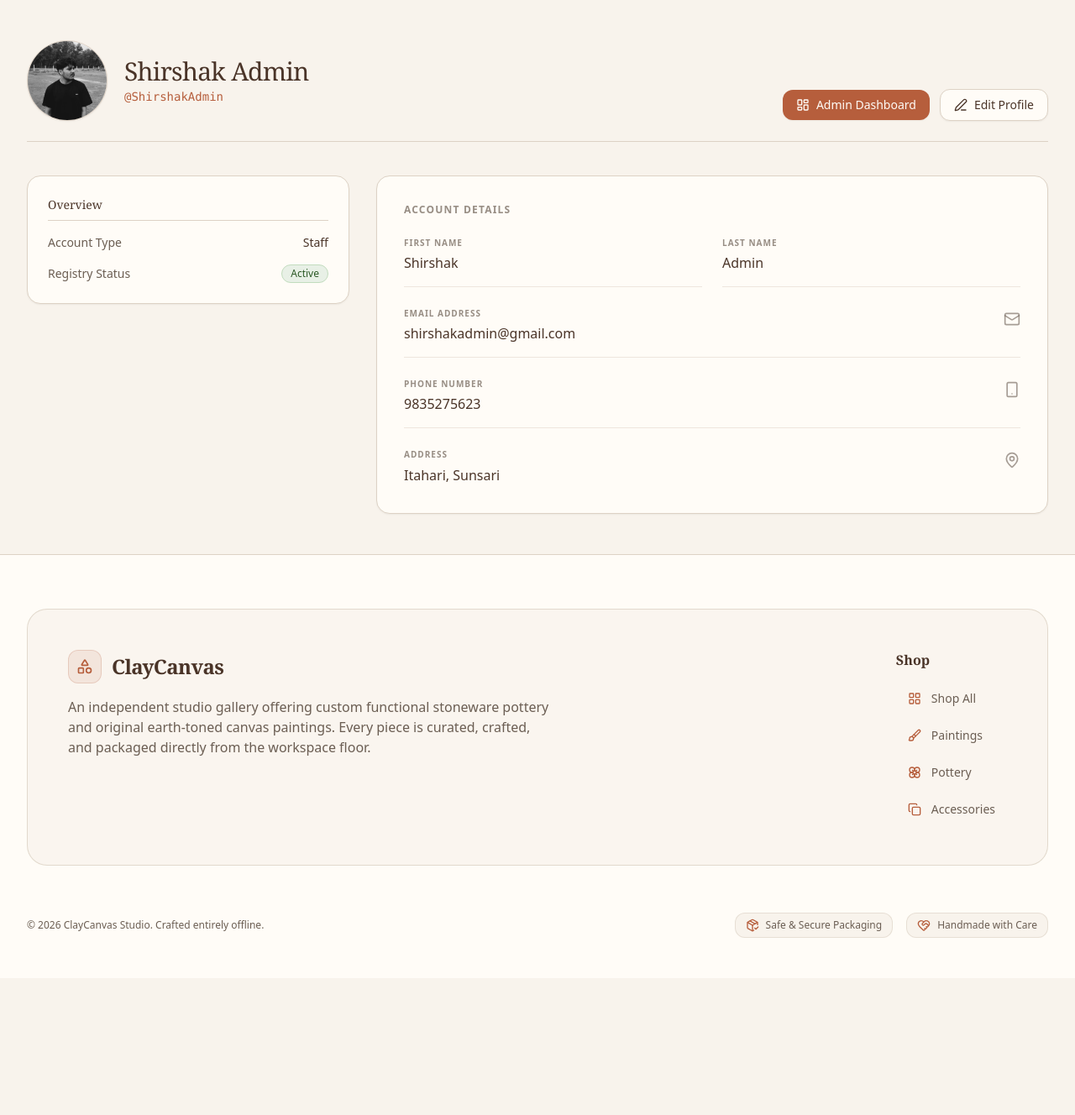
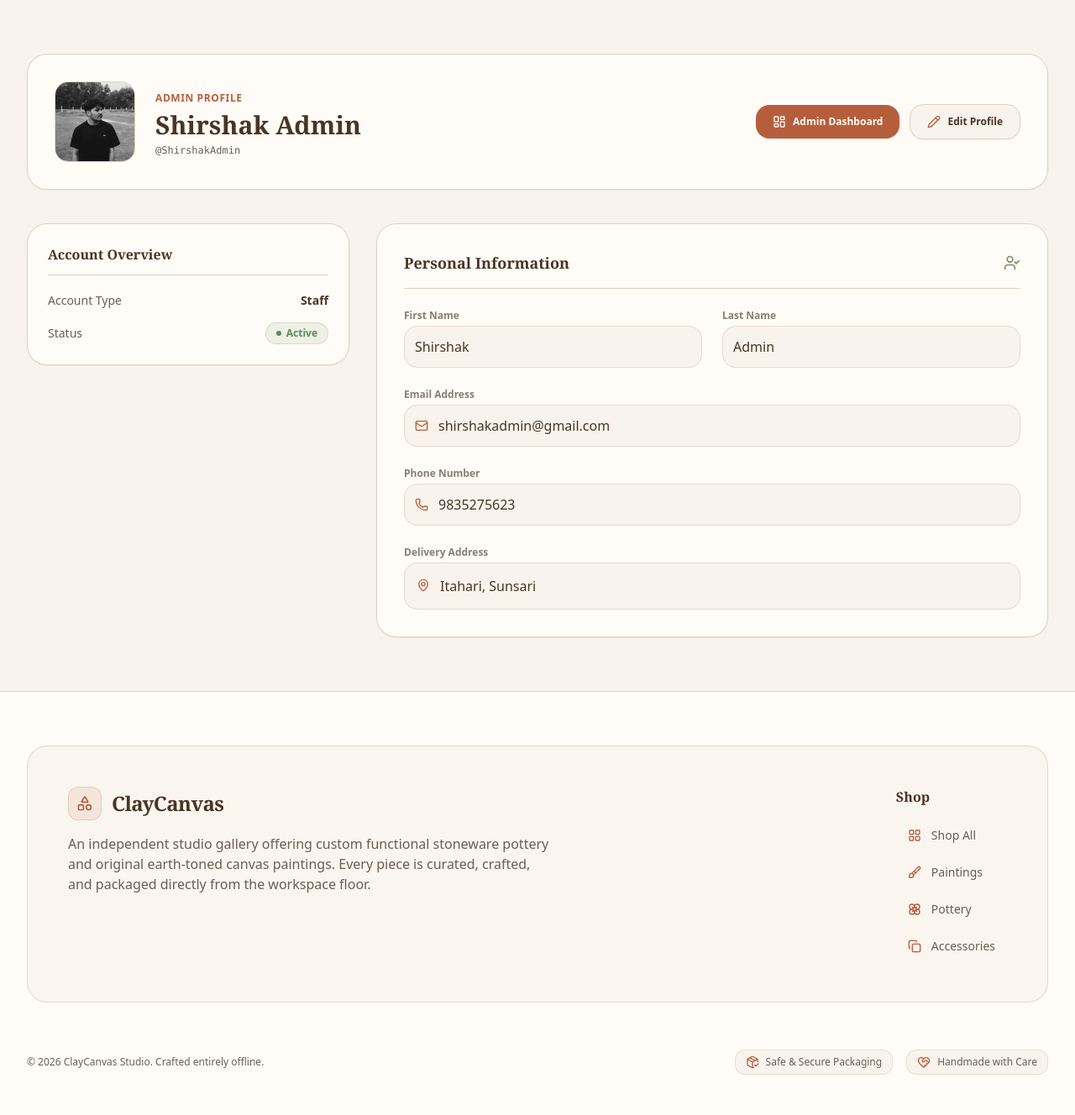
Before and after one commit to bipinjlimbu/B2C-E-Commerce---Django-Project-II, a Django app: page /profile/ in a window 1280 px wide. Shown: the part 81-1409 px from the top of the page at 84% size. Before the commit the page ends 1198 px from the top, so only its background shows below. Run offline with Django 5.2, Linux system fonts and the light colour scheme; a user stored in the database is signed in.

Commit message:
Profile Page UI Updated

```diff
--- a/cc_project/cc_app/templates/main/profile_page.html
+++ b/cc_project/cc_app/templates/main/profile_page.html
@@ -7,28 +7,29 @@
     {% load static %}
     <link href="{% static 'css/styles.css' %}" rel="stylesheet" />
 </head>
-<body class="bg-[#F8F3EC] font-sans min-h-screen flex flex-col text-[#6B5E53]">
+<body class="bg-[#F8F3EC] text-[#6B5E53] font-sans min-h-screen flex flex-col antialiased selection:bg-[#B65E3C]/20 selection:text-[#B65E3C]">
 
     {% include 'components/_navbar.html' %}
 
     {% include 'components/_messages.html' %}
 
-    <main class="flex-grow max-w-7xl w-full mx-auto px-4 py-12 sm:px-6 lg:px-8">
+    <main class="flex-grow max-w-7xl w-full mx-auto px-4 sm:px-6 lg:px-8 py-8 sm:py-12 lg:py-16 space-y-8 sm:space-y-10">
 
-        <div class="mb-10 flex flex-col sm:flex-row sm:items-end sm:justify-between gap-6 pb-6 border-b border-[#DDD2C5]">
-            <div class="flex items-center gap-5">
-                <div class="relative w-24 h-24 shrink-0">
-                    <div class="absolute inset-0 bg-[#B65E3C] rounded-full rotate-6 opacity-10"></div>
-                    <div class="relative w-24 h-24 rounded-full bg-[#FFFCF7] border border-[#DDD2C5] overflow-hidden flex items-center justify-center text-[#6B5E53]/60 shadow-sm">
+        <div class="bg-[#FFFCF7] border border-[#DDD2C5] rounded-3xl p-6 sm:p-8 shadow-sm flex flex-col md:flex-row md:items-center justify-between gap-6">
+            <div class="flex items-center gap-5 sm:gap-6">
+                <div class="relative w-20 h-20 sm:w-24 sm:h-24 shrink-0">
+                    <div class="w-full h-full rounded-2xl bg-[#F8F3EC] border border-[#DDD2C5] overflow-hidden flex items-center justify-center text-[#6B5E53]/60 shadow-inner">
                         {% if user.profile_picture %}
                             <img src="{{ user.profile_picture.url }}" alt="{{ user.username }}" class="w-full h-full object-cover">
                         {% else %}
-                            <i data-lucide="user" class="w-8 h-8"></i>
+                            <i data-lucide="user" class="w-10 h-10 text-[#B65E3C]"></i>
                         {% endif %}
                     </div>
                 </div>
-                <div>
-                    <h1 class="text-3xl font-serif font-normal text-[#4A3428] tracking-tight">
+
+                <div class="space-y-1">
+                    <span class="text-xs font-semibold uppercase tracking-wider text-[#B65E3C]">{% if user.is_staff %}Admin{% else %}Member{% endif %} Profile</span>
+                    <h1 class="text-2xl sm:text-3xl font-serif font-bold text-[#4A3428] leading-tight">
                         {% if user.first_name or user.last_name %}
                             {{ user.first_name }} {{ user.last_name }}
                         {% elif user.is_staff %}
@@ -37,97 +38,103 @@
                             Anonymous User
                         {% endif %}
                     </h1>
-                    <p class="text-sm font-mono text-[#B65E3C] mt-0.5">@{{ user.username|default:"dummy_creator" }}</p>
+                    <p class="text-xs font-mono text-[#6B5E53]">@{{ user.username|default:"dummy_creator" }}</p>
                 </div>
             </div>
 
-            <div class="flex flex-wrap items-center gap-3">
+            <div class="flex flex-wrap items-center gap-3 pt-2 md:pt-0 border-t md:border-t-0 border-[#DDD2C5]">
                 {% if user.is_staff %}
-                    <a href="/dashboard/admin/" class="bg-[#B65E3C] hover:bg-[#94492F] text-[#FFFCF7] font-medium py-2 px-4 rounded-xl transition-colors text-sm flex items-center gap-2 shadow-sm">
+                    <a href="/dashboard/admin/" class="bg-[#B65E3C] hover:bg-[#94492F] text-[#FFFCF7] font-semibold py-3 px-5 rounded-2xl transition-all duration-200 text-xs flex items-center gap-2 shadow-sm hover:shadow">
                         <i data-lucide="layout-dashboard" class="w-4 h-4"></i>
-                        Admin Dashboard
+                        <span>Admin Dashboard</span>
                     </a>
                 {% else %}
-                    <a href="/dashboard/" class="bg-[#B65E3C] hover:bg-[#94492F] text-[#FFFCF7] font-medium py-2 px-4 rounded-xl transition-colors text-sm flex items-center gap-2 shadow-sm">
+                    <a href="/dashboard/" class="bg-[#B65E3C] hover:bg-[#94492F] text-[#FFFCF7] font-semibold py-3 px-5 rounded-2xl transition-all duration-200 text-xs flex items-center gap-2 shadow-sm hover:shadow">
                         <i data-lucide="layout-dashboard" class="w-4 h-4"></i>
-                        Dashboard
+                        <span>Dashboard</span>
                     </a>
                 {% endif %}
 
-                <a href="/profile/edit/" class="bg-[#FFFCF7] hover:bg-[#F8F3EC] text-[#4A3428] font-medium py-2 px-4 rounded-xl transition-colors text-sm border border-[#DDD2C5] flex items-center gap-2 shadow-sm">
-                    <i data-lucide="edit-3" class="w-4 h-4"></i>
-                    Edit Profile
+                <a href="/profile/edit/" class="bg-[#F8F3EC] hover:bg-[#DDD2C5]/50 text-[#4A3428] font-semibold py-3 px-5 rounded-2xl transition-all duration-200 text-xs border border-[#DDD2C5] flex items-center gap-2 shadow-sm">
+                    <i data-lucide="pencil" class="w-4 h-4 text-[#B65E3C]"></i>
+                    <span>Edit Profile</span>
                 </a>
             </div>
         </div>
 
         <div class="grid grid-cols-1 lg:grid-cols-3 gap-8 items-start">
 
-            <div class="lg:col-span-1 space-y-4">
-                <div class="bg-[#FFFCF7] border border-[#DDD2C5] p-6 rounded-2xl shadow-sm space-y-4">
-                    <h3 class="text-sm font-serif font-normal text-[#4A3428] border-b border-[#DDD2C5] pb-2">Overview</h3>
+            <div class="lg:col-span-1 space-y-6">
+                <div class="bg-[#FFFCF7] border border-[#DDD2C5] p-6 rounded-3xl shadow-sm space-y-5">
+                    <h2 class="text-base font-serif font-bold text-[#4A3428] pb-3 border-b border-[#DDD2C5]">Account Overview</h2>
 
-                    <div class="flex items-center justify-between text-sm">
-                        <span class="text-[#6B5E53]">Account Type</span>
-                        <span class="font-medium text-[#4A3428]">
-                            {% if user.is_staff %}Staff{% else %}Customer{% endif %}
-                        </span>
-                    </div>
+                    <div class="space-y-4 text-xs sm:text-sm">
+                        <div class="flex items-center justify-between">
+                            <span class="text-[#6B5E53]">Account Type</span>
+                            <span class="font-semibold text-[#4A3428]">
+                                {% if user.is_staff %}Staff{% else %}Customer{% endif %}
+                            </span>
+                        </div>
 
-                    <div class="flex items-center justify-between text-sm">
-                        <span class="text-[#6B5E53]">Registry Status</span>
-                        <span class="inline-flex items-center px-2.5 py-0.5 rounded-full text-xs font-medium bg-[#E8F0E6] text-[#2D5A27] border border-[#C2DCBE]">
-                            Active
-                        </span>
+                        <div class="flex items-center justify-between">
+                            <span class="text-[#6B5E53]">Status</span>
+                            <span class="inline-flex items-center gap-1.5 px-3 py-1 rounded-full text-xs font-semibold bg-[#5B8A5A]/10 text-[#5B8A5A] border border-[#5B8A5A]/20">
+                                <span class="w-1.5 h-1.5 rounded-full bg-[#5B8A5A]"></span>
+                                Active
+                            </span>
+                        </div>
                     </div>
                 </div>
 
                 {% if not user.is_staff %}
-                    <a href="/profile/delete/{{ user.id }}/" class="w-full bg-[#FFFCF7] hover:bg-[#FDF2F0] text-[#B4473A] font-medium py-2.5 px-4 rounded-xl transition-colors text-sm flex items-center justify-center gap-2 border border-[#EAC2BD] shadow-sm">
-                        <i data-lucide="trash" class="w-4 h-4"></i>
-                        Delete Account
+                    <a href="/profile/delete/{{ user.id }}/" class="w-full bg-[#FFFCF7] hover:bg-[#B4473A]/10 text-[#B4473A] font-semibold py-3.5 px-4 rounded-2xl transition-all duration-200 text-xs flex items-center justify-center gap-2 border border-[#B4473A]/30 shadow-sm">
+                        <i data-lucide="trash-2" class="w-4 h-4"></i>
+                        <span>Delete Account</span>
                     </a>
                 {% endif %}
             </div>
 
-            <div class="lg:col-span-2 bg-[#FFFCF7] border border-[#DDD2C5] p-8 rounded-2xl shadow-sm">
-                <h2 class="text-xs font-bold uppercase tracking-widest text-[#6B5E53]/70 mb-6">Account Details</h2>
+            <div class="lg:col-span-2 bg-[#FFFCF7] border border-[#DDD2C5] p-6 sm:p-8 rounded-3xl shadow-sm space-y-6">
+                <div class="flex items-center justify-between pb-4 border-b border-[#DDD2C5]">
+                    <h2 class="text-lg font-serif font-bold text-[#4A3428]">Personal Information</h2>
+                    <i data-lucide="user-check" class="w-5 h-5 text-[#7A8F6A]"></i>
+                </div>
 
-                <div class="space-y-6">
+                <div class="space-y-6 text-xs sm:text-sm">
                     <div class="grid grid-cols-1 sm:grid-cols-2 gap-6">
-                        <div class="border-b border-[#DDD2C5]/50 pb-4">
-                            <span class="text-[10px] font-bold uppercase tracking-widest text-[#6B5E53]/70 block mb-1">First Name</span>
-                            <p class="text-base font-medium text-[#4A3428]">{{ user.first_name|default:"—" }}</p>
+                        <div class="space-y-1">
+                            <span class="text-xs font-semibold text-[#6B5E53]/80 block">First Name</span>
+                            <p class="text-base font-medium text-[#4A3428] bg-[#F8F3EC] p-3 rounded-2xl border border-[#DDD2C5]/70">{{ user.first_name|default:"—" }}</p>
                         </div>
 
-                        <div class="border-b border-[#DDD2C5]/50 pb-4">
-                            <span class="text-[10px] font-bold uppercase tracking-widest text-[#6B5E53]/70 block mb-1">Last Name</span>
-                            <p class="text-base font-medium text-[#4A3428]">{{ user.last_name|default:"—" }}</p>
+                        <div class="space-y-1">
+                            <span class="text-xs font-semibold text-[#6B5E53]/80 block">Last Name</span>
+                            <p class="text-base font-medium text-[#4A3428] bg-[#F8F3EC] p-3 rounded-2xl border border-[#DDD2C5]/70">{{ user.last_name|default:"—" }}</p>
                         </div>
                     </div>
 
-                    <div class="flex items-start justify-between gap-4 border-b border-[#DDD2C5]/50 pb-4">
-                        <div>
-                            <span class="text-[10px] font-bold uppercase tracking-widest text-[#6B5E53]/70 block mb-1">Email Address</span>
+                    <div class="space-y-1">
+                        <span class="text-xs font-semibold text-[#6B5E53]/80 block">Email Address</span>
+                        <div class="flex items-center gap-3 bg-[#F8F3EC] p-3 rounded-2xl border border-[#DDD2C5]/70">
+                            <i data-lucide="mail" class="w-4 h-4 text-[#B65E3C] shrink-0"></i>
                             <p class="text-base font-medium text-[#4A3428] break-all">{{ user.email|default:"creator@claycanvas.com" }}</p>
                         </div>
-                        <i data-lucide="mail" class="w-5 h-5 text-[#6B5E53]/60 shrink-0 mt-1"></i>
                     </div>
 
-                    <div class="flex items-start justify-between gap-4 border-b border-[#DDD2C5]/50 pb-4">
-                        <div>
-                            <span class="text-[10px] font-bold uppercase tracking-widest text-[#6B5E53]/70 block mb-1">Phone Number</span>
+                    <div class="space-y-1">
+                        <span class="text-xs font-semibold text-[#6B5E53]/80 block">Phone Number</span>
+                        <div class="flex items-center gap-3 bg-[#F8F3EC] p-3 rounded-2xl border border-[#DDD2C5]/70">
+                            <i data-lucide="phone" class="w-4 h-4 text-[#B65E3C] shrink-0"></i>
                             <p class="text-base font-medium text-[#4A3428]">{{ user.phone|default:"No phone provided" }}</p>
                         </div>
-                        <i data-lucide="smartphone" class="w-5 h-5 text-[#6B5E53]/60 shrink-0 mt-1"></i>
                     </div>
 
-                    <div class="flex items-start justify-between gap-4">
-                        <div>
-                            <span class="text-[10px] font-bold uppercase tracking-widest text-[#6B5E53]/70 block mb-1">Address</span>
+                    <div class="space-y-1">
+                        <span class="text-xs font-semibold text-[#6B5E53]/80 block">Delivery Address</span>
+                        <div class="flex items-start gap-3 bg-[#F8F3EC] p-3.5 rounded-2xl border border-[#DDD2C5]/70">
+                            <i data-lucide="map-pin" class="w-4 h-4 text-[#B65E3C] shrink-0 mt-1"></i>
                             <p class="text-base font-medium text-[#4A3428] whitespace-pre-line leading-relaxed">{{ user.address|default:"No address provided" }}</p>
                         </div>
-                        <i data-lucide="map-pin" class="w-5 h-5 text-[#6B5E53]/60 shrink-0 mt-1"></i>
                     </div>
                 </div>
             </div>
--- a/cc_project/static/css/styles.css
+++ b/cc_project/static/css/styles.css
@@ -431,7 +431,7 @@ Ensure the default browser behavior of the `hidden` attribute.
   --tw-scroll-snap-strictness: proximity;
 }
 
-.divide-y > *, .border, .border-4, .border-2, .border-x, .border-y, .border-b, .border-t, .border-l, .border-r, .border-b-8, .file\:border-0::file-selector-button, .sm\:border-y-0, .sm\:border-x, .sm\:border-t-0, .lg\:border-b-0, .lg\:border-r, .lg\:border-t-0 {
+.divide-y > *, .border, .border-4, .border-2, .border-x, .border-y, .border-b, .border-t, .border-l, .border-r, .border-b-8, .file\:border-0::file-selector-button, .sm\:border-y-0, .sm\:border-x, .sm\:border-t-0, .md\:border-t-0, .lg\:border-b-0, .lg\:border-r, .lg\:border-t-0 {
   --tw-border-opacity: 1;
   border-color: rgb(229 231 235 / var(--tw-border-opacity));
 }
@@ -1603,6 +1603,14 @@ Ensure the default browser behavior of the `hidden` attribute.
   border-color: rgb(91 138 90 / 0.2);
 }
 
+.border-\[\#B4473A\]\/30 {
+  border-color: rgb(180 71 58 / 0.3);
+}
+
+.border-\[\#DDD2C5\]\/70 {
+  border-color: rgb(221 210 197 / 0.7);
+}
+
 .border-t-transparent {
   border-top-color: transparent;
 }
@@ -3275,6 +3283,10 @@ Ensure the default browser behavior of the `hidden` attribute.
     gap: 2rem;
   }
 
+  .sm\:gap-6 {
+    gap: 1.5rem;
+  }
+
   .sm\:space-y-10 > :not([hidden]) ~ :not([hidden]) {
     --tw-space-y-reverse: 0;
     margin-top: calc(2.5rem * calc(1 - var(--tw-space-y-reverse)));
@@ -3428,6 +3440,14 @@ Ensure the default browser behavior of the `hidden` attribute.
   .md\:self-end {
     align-self: flex-end;
   }
+
+  .md\:border-t-0 {
+    border-top-width: 0px;
+  }
+
+  .md\:pt-0 {
+    padding-top: 0px;
+  }
 }
 
 @media (min-width: 1024px) {
```
Also changed, not shown: cc_project/db.sqlite3.
